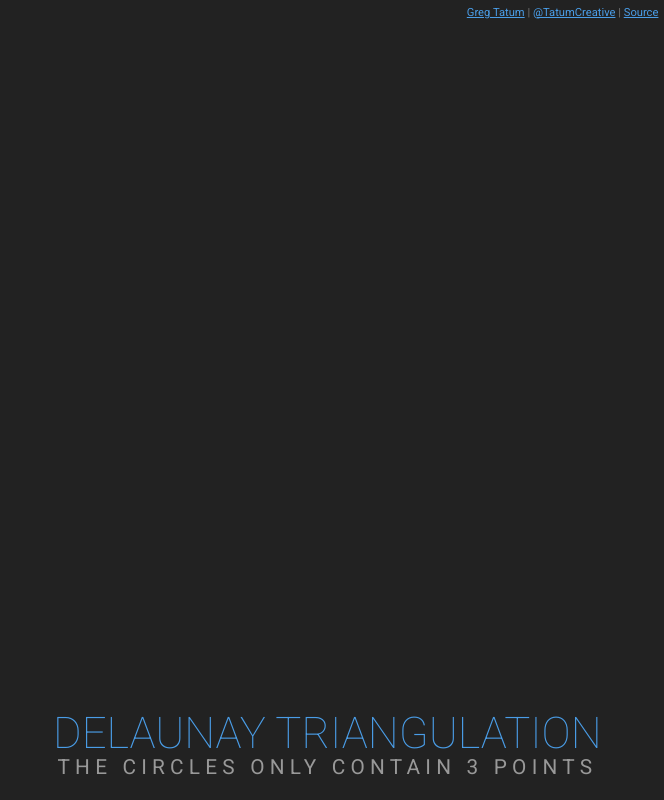
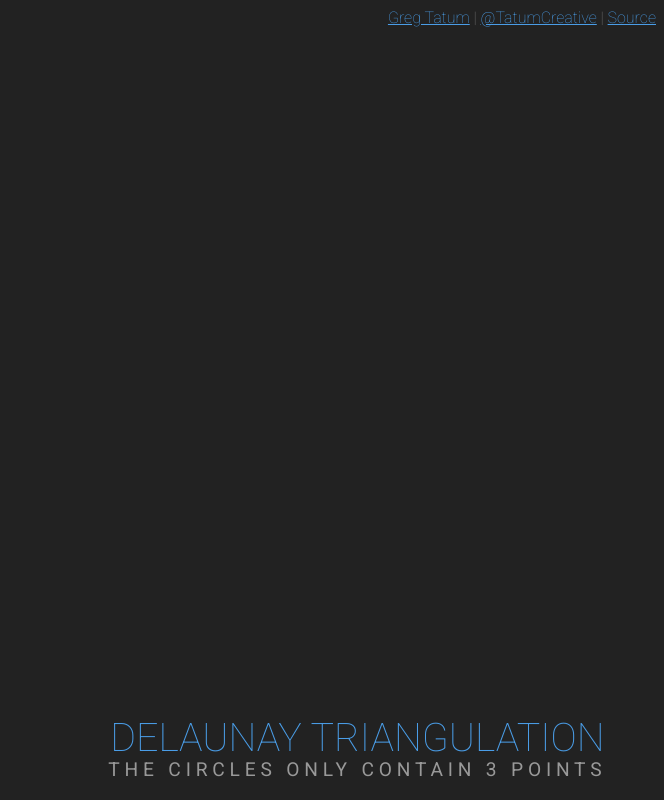
Before and after one commit to gregtatum/sketch-delaunay, a website: page index.html in a window 1280 px wide. Shown: the whole page, without its empty margins (616-1280 px from the left). Drawn offline with Linux system fonts and the light colour scheme.

Commit message:
Renamed repo

```diff
--- a/index.html
+++ b/index.html
@@ -28,7 +28,7 @@
 		}
 		h1 {
 			font-weight: 800;
-			font-size: 2.1em;
+			font-size: 2.05em;
 			color: #4A9DE7;
 			text-transform:uppercase;
 			margin:0;
@@ -51,8 +51,9 @@
 		    position: absolute;
 		    top: 0.5em;
 		    right: 0.5em;
-		    font-size: 0.7em;
+		    font-size: 1em;
 		    color: #777;
+				font-weight:100;
 		}
 		a {
 		    color: #4A9DE7;
@@ -63,7 +64,7 @@
 		}
 		@media screen and (min-width:1200px) {
 			.info {
-				font-size:1.3em;
+				font-size:1.2em;
 			}
 		}
 
@@ -77,6 +78,11 @@
 			.credits {
 				right:0;
 				text-align:center;
+				font-size:0.7em;
+				width:100%;
+			}
+			.dg {
+				display:none;
 			}
 		}
 
@@ -109,11 +115,12 @@
 		</div>
 		<footer class='credits'>
 			<a href='http://gregtatum.com/'>Greg Tatum</a> |
-			<a href='https://twitter.com/intent/tweet/?text=%40TatumCreative' target='_new'>@TatumCreative</a> |
-			<a href='http://github.com/TatumCreative/Recursivity'>Source</a>
+			<a href='https://twitter.com/TatumCreative'>@TatumCreative</a> |
+			<a href='http://github.com/TatumCreative/sketch-delaunay'>Source</a>
 		</footer>
 
 	</div>
+	<!-- Source code available here: http://github.com/TatumCreative/sketch-delaunay -->
 	<script src="assets/build/bundle.js"></script>
 
 </body>
```
